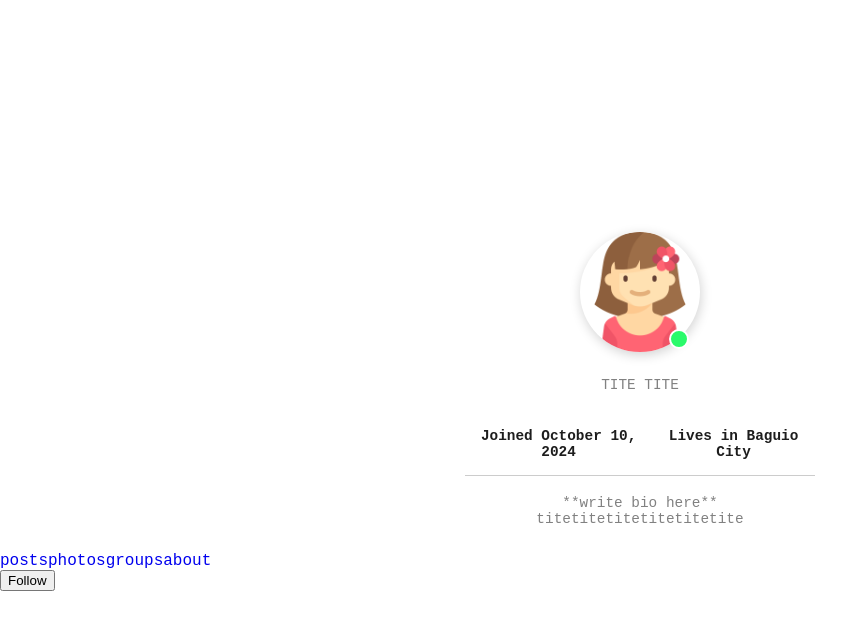
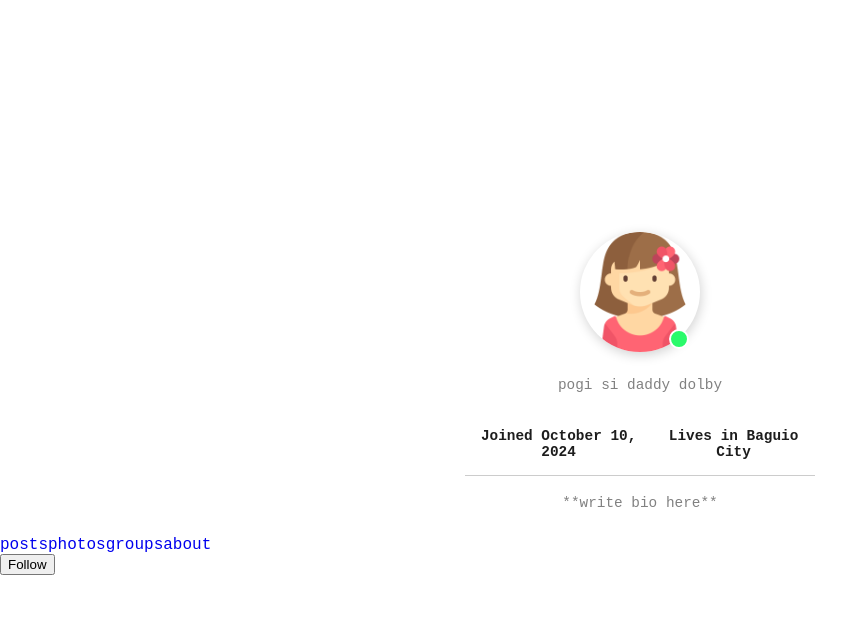
Before and after one commit to d0lbus/AfterAcads-Alumni-Website, a PHP site: page /pages/viewProfile.php in a window 1280 px wide. Shown: the top 630 px of the page, without its empty margins (0-861 px from the left). Run offline with PHP 8.4, Linux system fonts and the light colour scheme.

Commit message:
creating approveposts html

```diff
--- a/pages/viewProfile.php
+++ b/pages/viewProfile.php
@@ -23,7 +23,7 @@ include("../config/connection.php");
                     <span></span>
                 </div>
                 <h2 class="User"></h2>
-                <p>TITE TITE</p>
+                <p>pogi si daddy dolby</p>
 
                 <ul class="about">
                     <li><span>Joined October 10, 2024</span></li>
@@ -31,7 +31,7 @@ include("../config/connection.php");
                 </ul>
 
                 <div class="description">
-                    <p>**write bio here** titetitetitetitetitetite</p>
+                    <p>**write bio here** </p>
 
                     <ul>
                         <li><i class="fab fa-twitter"></i></li>
--- a/style/signup.css
+++ b/style/signup.css
@@ -182,7 +182,6 @@ body {
   align-items: center;
 }
 
-/* Responsive Design */
 @media (max-width: 768px) {
   .signup-box {
     padding: 30px 20px;
```
Also changed, not shown: pages/ApprovePosts.html (added).
